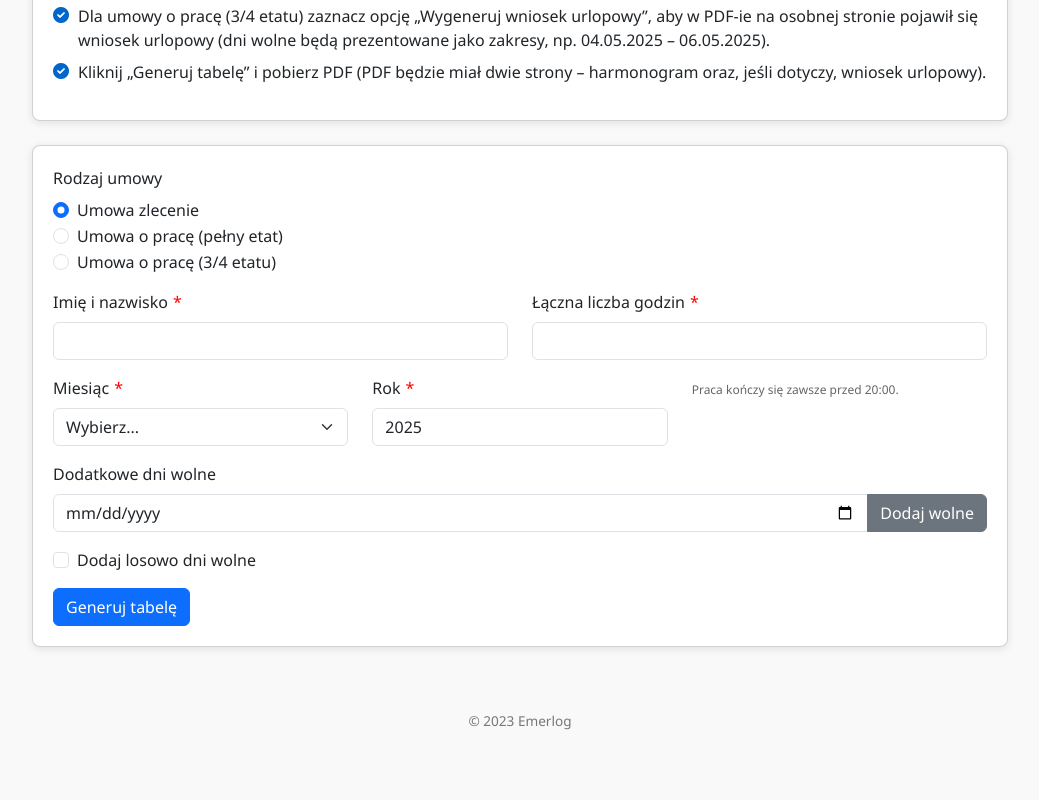
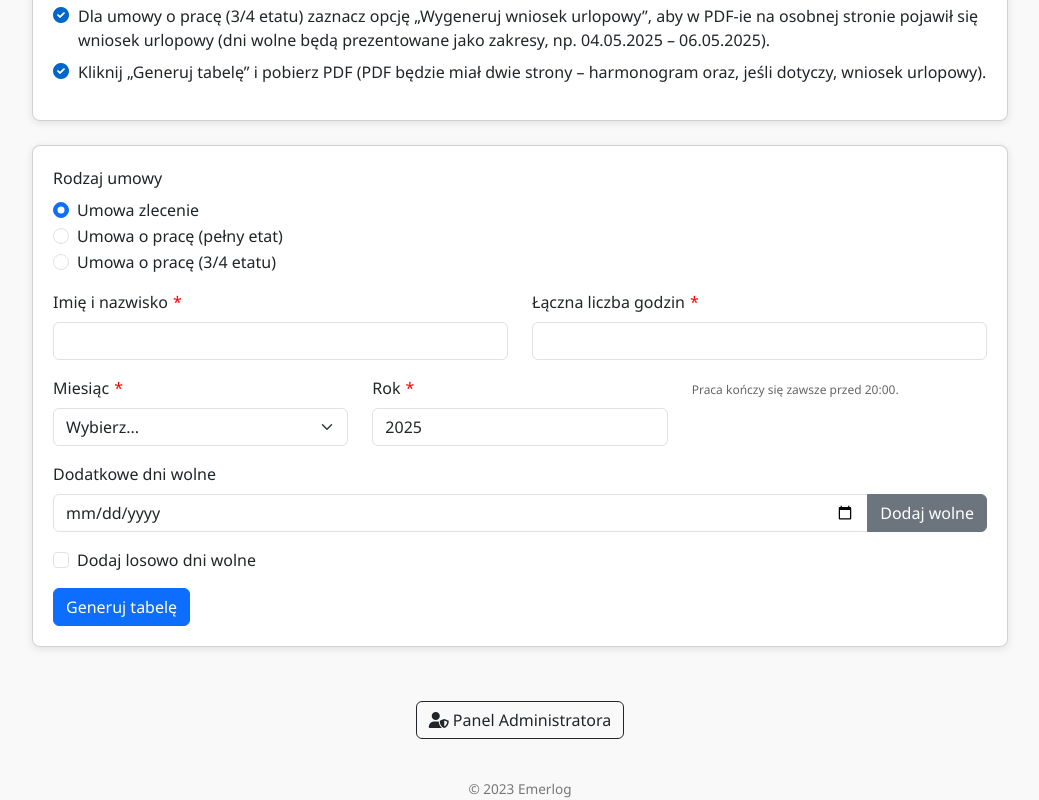
Before and after one commit to pabloosss/emerlog-generator, a website: page public/index.html in a window 1280 px wide. Shown: the part 460-1260 px from the top of the page, without its empty margins (120-1159 px from the left). Before the commit the page ends 1192 px from the top, so only its background shows below. Drawn offline with nearby package versions, Linux system fonts and the light colour scheme.

Commit message:
Update index.html

```diff
--- a/public/index.html
+++ b/public/index.html
@@ -255,6 +255,12 @@
 <button class="btn btn-success" id="generatePDF"><i class="far fa-file-pdf"></i> Pobierz jako PDF</button>
 <button class="btn btn-primary mt-2" id="sendPDFEmail">Wyślij tabelę e-mailem</button></div>
 </div>
+    <div class="text-center mt-4">
+  <a href="admin.html" class="btn btn-outline-dark">
+    <i class="fas fa-user-shield"></i> Panel Administratora
+  </a>
+</div>
+
 <footer>© 2023 Emerlog</footer>
 <!-- Biblioteki JS -->
 <script src="https://cdn.jsdelivr.net/npm/bootstrap@5.3.0/dist/js/bootstrap.bundle.min.js"></script>
```
